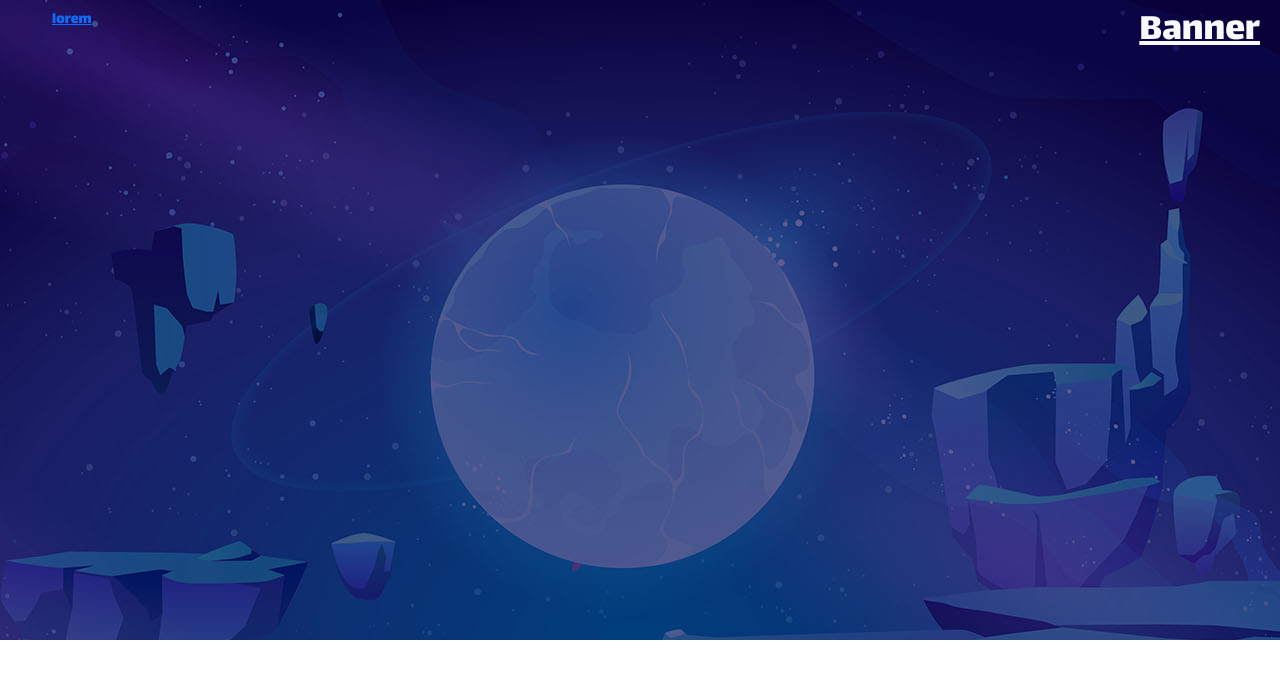
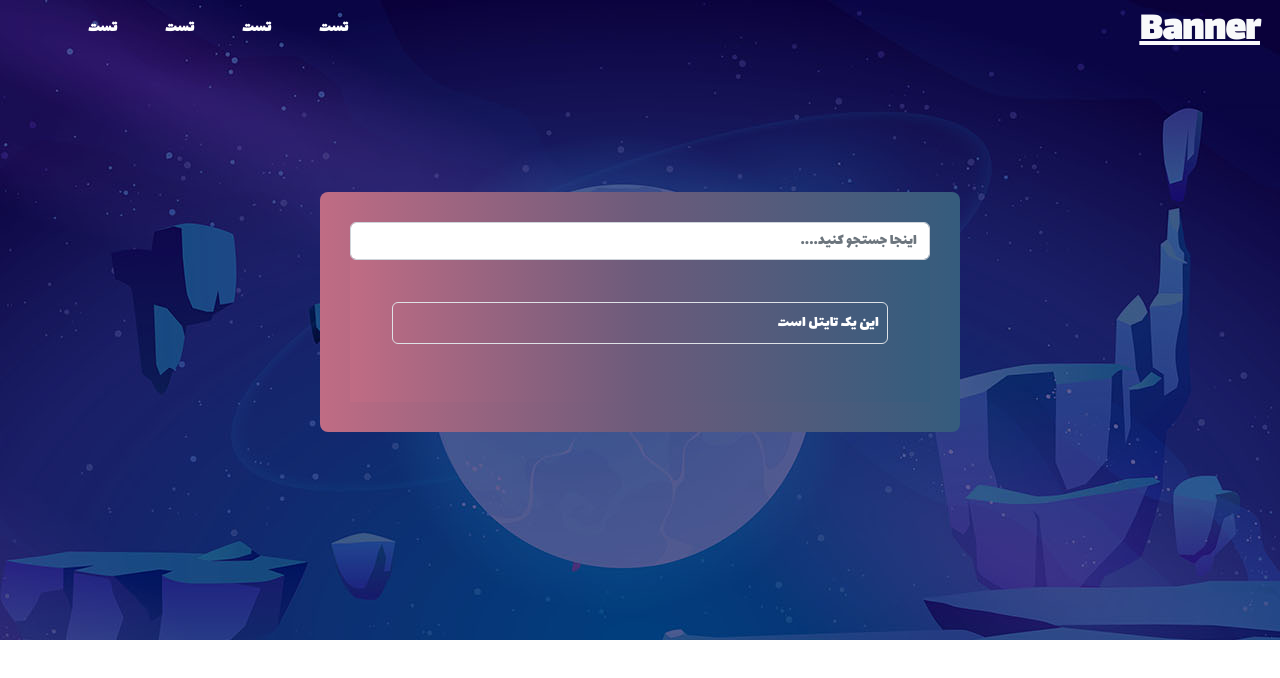
Before and after one commit to Omid444422/simple_home_page, a website: page src/index.html in a window 1280 px wide. Drawn offline with nearby package versions, Linux system fonts and the light colour scheme.

Commit message:
header in lg fixed

```diff
--- a/src/index.html
+++ b/src/index.html
@@ -2,52 +2,83 @@
 <html lang="fa">
   <head>
     <title>Home Page</title>
-        <meta charset="UTF-8">
-        <meta name="viewport" content="width=device-width, initial-scale=1">
+    <meta charset="UTF-8" />
+    <meta name="viewport" content="width=device-width, initial-scale=1" />
 
     <!-- bootstrap -->
-        <link rel="stylesheet" href="../node_modules/bootstrap/dist/css/bootstrap.rtl.min.css">
+    <link
+      rel="stylesheet"
+      href="../node_modules/bootstrap/dist/css/bootstrap.rtl.min.css"
+    />
 
-        <link rel="stylesheet" href="css/main.css">
+    <link rel="stylesheet" href="css/main.css" />
   </head>
   <body>
-
     <header class="container-fluid bg-header">
       <nav class="p-2">
-
         <div class="w-100 row row-col-sm-1">
           <div class="col-2">
             <a class="nav-item text-light" href="index.html">
-                           <h1>Banner</h1>
+              <h1><strong>Banner</strong></h1>
             </a>
           </div>
 
-                    <div class="col-10 ">
+          <div class="col-10 p-2">
             <ul class="list-unstyled d-flex justify-content-end">
-                            <li class="me-2">
-                                <a href="">lorem</a>
+              <li class="me-5">
+                <a class="nav-item rounded-cicle" href="#"
+                  ><strong>تست</strong></a
+                >
+              </li>
+              <li class="me-5">
+                <a class="nav-item rounded-cicle" href="#"
+                  ><strong>تست</strong></a
+                >
+              </li>
+              <li class="me-5">
+                <a class="nav-item rounded-cicle" href="#"
+                  ><strong>تست</strong></a
+                >
+              </li>
+              <li class="me-5">
+                <a class="nav-item rounded-cicle" href="#"
+                  ><strong>تست</strong></a
+                >
               </li>
             </ul>
           </div>
+        </div>
+      </nav>
 
+      <main class="row justify-content-center">
+        <div class="col-6 rounded-3">
+          <form action="index.html" method="POST">
+            <input
+              type="text"
+              name="search_input"
+              id="search_input"
+              class="form-control"
+              placeholder="اینجا جستجو کنید...."
+            />
+          </form>
+
+          <div id="search_items">
+            <ul class="list-unstyled p-1">
+              <li class="m-2 p-2 border rounded-2">
+                <a href="">این یک تایتل است</a>
+              </li>
+            </ul>
           </div>
-
-
-
-            </nav>
+        </div>
+      </main>
     </header>
-
-
-
-
-
-
-
 
     <!-- bootstrap -->
     <script src="../node_modules/bootstrap/dist/js/bootstrap.bundle.js"></script>
 
+    <!-- jquery -->
+    <script src="../node_modules/jquery/dist/jquery.min.js"></script>
+
     <script src="js/main.js"></script>
-
   </body>
 </html>
--- a/src/js/main.js
+++ b/src/js/main.js
@@ -0,0 +1,6 @@
+// preloader
+$(document).ready(function(){
+
+
+
+});
--- a/src/sass/main.scss
+++ b/src/sass/main.scss
@@ -1,25 +1,56 @@
 @import 'font.scss';
+
 body {
-     font-family: 'Lalezar-Font';
-     direction: rtl;
+    font-family: 'Lalezar-Font';
+    direction: rtl;
 }
 
-*{
+* {
     padding: 0%;
     margin: 0%;
     box-sizing: border-box;
 }
 
 .bg-header {
+    background-image: url(../img/header.jpg);
+    background-position: bottom;
+    background-repeat: no-repeat;
+    background-attachment: fixed;
+    height: 80vh;
+
+
 
     svg {
         width: 100%;
         height: 25%;
     }
 
-    background-image: url(../img/header.jpg);
-    background-position: bottom;
-    background-repeat: no-repeat;
-    background-attachment: fixed;
-    height: 80vh;
+    li {
+        &[class=me-5]:hover {
+            border-bottom: 2px solid red;
+        }
+
+        a {
+            text-decoration: none;
+            color: white;
+        }
+    }
+
+    main {
+        margin-top: 15vh;
+
+        div {
+            background: #355C7D;
+            /* fallback for old browsers */
+            background: -webkit-linear-gradient(to right, #C06C84, #6C5B7B, #355C7D);
+            /* Chrome 10-25, Safari 5.1-6 */
+            background: linear-gradient(to right, #C06C84, #6C5B7B, #355C7D);
+            /* W3C, IE 10+/ Edge, Firefox 16+, Chrome 26+, Opera 12+, Safari 7+ */
+
+            padding: 30px;
+
+        }
+    }
+
+
 }
```
Also changed, not shown: src/css/main.css, 1 other file. Lines whose indentation alone changed are shown as unchanged.
